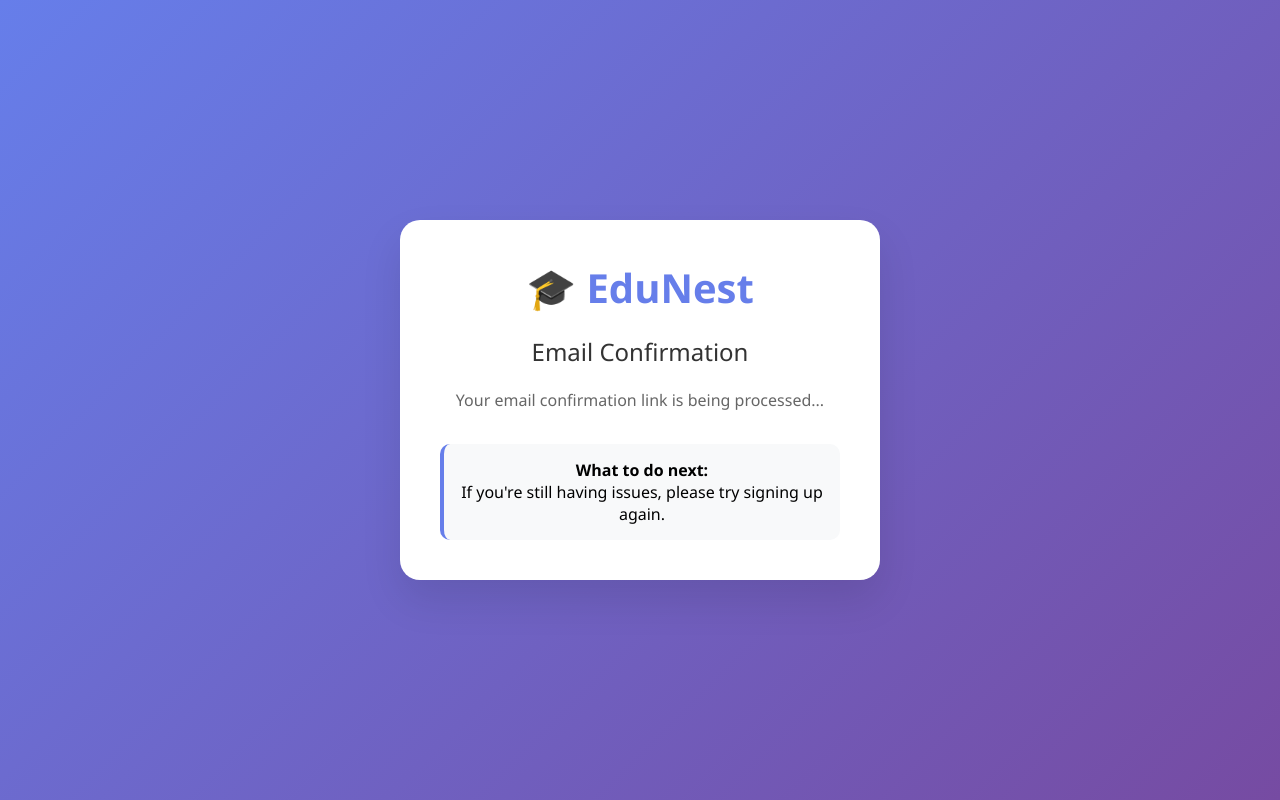
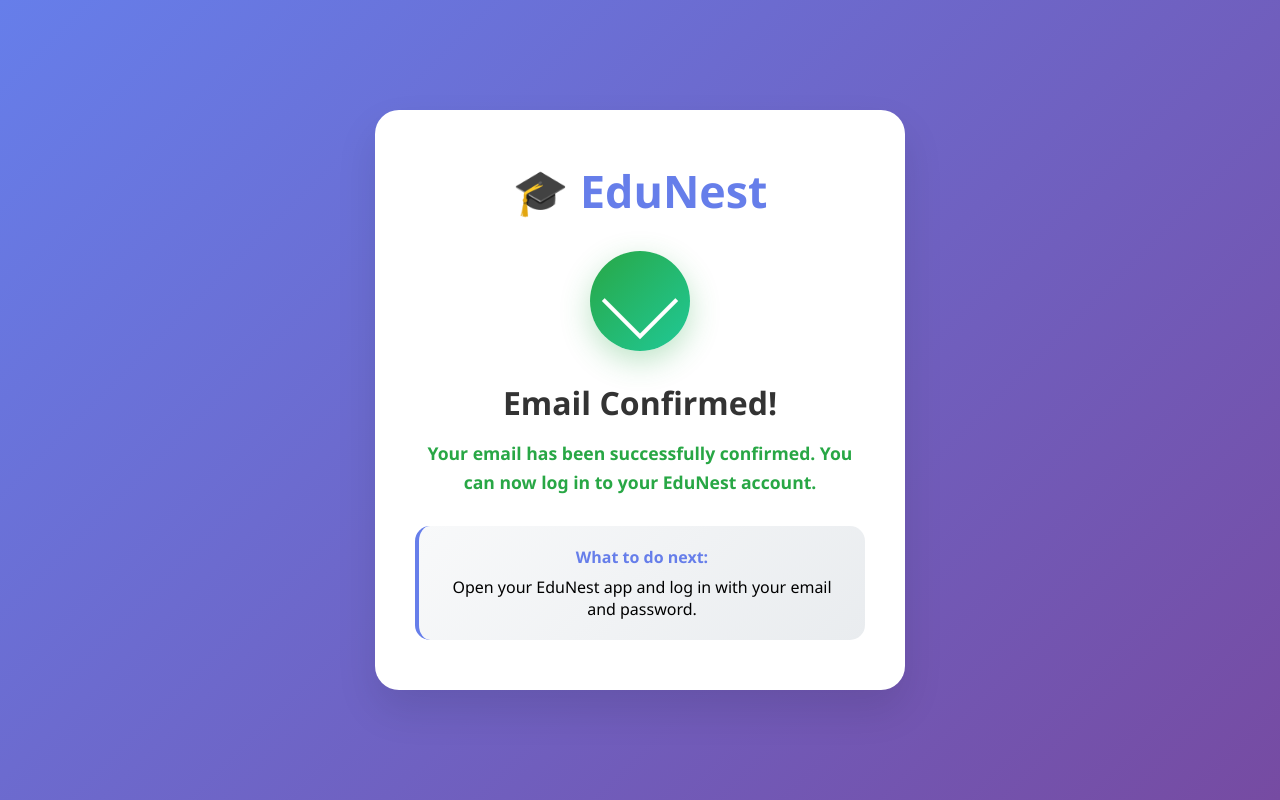
Before and after one commit to developerik8/SMS-success-screen, a plain HTML site: page index.html in a window 1280 px wide. Drawn offline with Linux system fonts and the light colour scheme.

Commit message:
Update index.html

```diff
--- a/index.html
+++ b/index.html
@@ -3,7 +3,7 @@
 <head>
     <meta charset="UTF-8">
     <meta name="viewport" content="width=device-width, initial-scale=1.0">
-    <title>Email Confirmation - EduNest</title>
+    <title>Email Confirmed - EduNest</title>
     <style>
         body {
             font-family: 'Segoe UI', Tahoma, Geneva, Verdana, sans-serif;
@@ -17,113 +17,154 @@
         }
         .container {
             background: white;
-            padding: 40px;
-            border-radius: 20px;
+            padding: 50px 40px;
+            border-radius: 24px;
             box-shadow: 0 20px 40px rgba(0,0,0,0.1);
             text-align: center;
-            max-width: 400px;
+            max-width: 450px;
             width: 90%;
+            animation: slideIn 0.6s ease-out;
+        }
+        @keyframes slideIn {
+            from {
+                opacity: 0;
+                transform: translateY(30px);
+            }
+            to {
+                opacity: 1;
+                transform: translateY(0);
+            }
         }
         .logo {
-            font-size: 2.5em;
+            font-size: 2.8em;
             font-weight: bold;
             color: #667eea;
-            margin-bottom: 20px;
+            margin-bottom: 30px;
+            animation: bounce 1s ease-in-out;
+        }
+        @keyframes bounce {
+            0%, 20%, 50%, 80%, 100% {
+                transform: translateY(0);
+            }
+            40% {
+                transform: translateY(-10px);
+            }
+            60% {
+                transform: translateY(-5px);
+            }
+        }
+        .success-icon {
+            width: 100px;
+            height: 100px;
+            background: linear-gradient(135deg, #28a745, #20c997);
+            border-radius: 50%;
+            display: flex;
+            align-items: center;
+            justify-content: center;
+            margin: 0 auto 30px;
+            animation: scaleIn 0.8s ease-out 0.3s both;
+            box-shadow: 0 10px 30px rgba(40, 167, 69, 0.3);
+        }
+        @keyframes scaleIn {
+            from {
+                opacity: 0;
+                transform: scale(0.5);
+            }
+            to {
+                opacity: 1;
+                transform: scale(1);
+            }
+        }
+        .checkmark {
+            width: 50px;
+            height: 50px;
+            border: 4px solid white;
+            border-top: none;
+            border-left: none;
+            transform: rotate(45deg);
+            animation: checkmark 0.6s ease-out 0.8s both;
+        }
+        @keyframes checkmark {
+            from {
+                opacity: 0;
+                transform: rotate(45deg) scale(0.5);
+            }
+            to {
+                opacity: 1;
+                transform: rotate(45deg) scale(1);
+            }
         }
         .title {
-            font-size: 1.5em;
+            font-size: 2em;
             color: #333;
-            margin-bottom: 20px;
+            margin-bottom: 15px;
+            font-weight: bold;
+            animation: fadeIn 0.8s ease-out 0.5s both;
+        }
+        @keyframes fadeIn {
+            from {
+                opacity: 0;
+                transform: translateY(10px);
+            }
+            to {
+                opacity: 1;
+                transform: translateY(0);
+            }
         }
         .message {
             color: #666;
             line-height: 1.6;
             margin-bottom: 30px;
+            font-size: 1.1em;
+            animation: fadeIn 0.8s ease-out 0.7s both;
         }
         .success {
             color: #28a745;
             font-weight: bold;
         }
-        .error {
-            color: #dc3545;
-            font-weight: bold;
+        .info {
+            background: linear-gradient(135deg, #f8f9fa, #e9ecef);
+            padding: 20px;
+            border-radius: 15px;
+            margin-top: 25px;
+            border-left: 4px solid #667eea;
+            animation: fadeIn 0.8s ease-out 0.9s both;
         }
-        .info {
-            background: #f8f9fa;
-            padding: 15px;
-            border-radius: 10px;
-            margin-top: 20px;
-            border-left: 4px solid #667eea;
+        .info strong {
+            color: #667eea;
+            display: block;
+            margin-bottom: 8px;
         }
-        .loading {
-            display: inline-block;
-            width: 20px;
-            height: 20px;
-            border: 3px solid #f3f3f3;
-            border-top: 3px solid #667eea;
-            border-radius: 50%;
-            animation: spin 1s linear infinite;
-            margin-right: 10px;
+        .pulse {
+            animation: pulse 2s infinite;
         }
-        @keyframes spin {
-            0% { transform: rotate(0deg); }
-            100% { transform: rotate(360deg); }
+        @keyframes pulse {
+            0% {
+                box-shadow: 0 0 0 0 rgba(102, 126, 234, 0.7);
+            }
+            70% {
+                box-shadow: 0 0 0 10px rgba(102, 126, 234, 0);
+            }
+            100% {
+                box-shadow: 0 0 0 0 rgba(102, 126, 234, 0);
+            }
         }
     </style>
 </head>
 <body>
     <div class="container">
         <div class="logo">🎓 EduNest</div>
-        <div id="content">
-            <div class="title">Email Confirmation</div>
-            <div class="message">
-                <span class="loading"></span>
-                Processing your email confirmation...
-            </div>
+        <div class="success-icon">
+            <div class="checkmark"></div>
+        </div>
+        <div class="title">Email Confirmed!</div>
+        <div class="message success">
+            Your email has been successfully confirmed. You can now log in to your EduNest account.
+        </div>
+        <div class="info">
+            <strong>What to do next:</strong>
+            Open your EduNest app and log in with your email and password.
         </div>
     </div>
-
-    <script>
-        // Get URL parameters
-        const urlParams = new URLSearchParams(window.location.search);
-        const token = urlParams.get('token');
-        const type = urlParams.get('type');
-        const error = urlParams.get('error');
-        const errorDescription = urlParams.get('error_description');
-
-        const contentDiv = document.getElementById('content');
-
-        if (error) {
-            // Show error message
-            contentDiv.innerHTML = `
-                <div class="title">Confirmation Failed</div>
-                <div class="message error">${errorDescription || 'An error occurred during email confirmation.'}</div>
-                <div class="info">
-                    <strong>What to do next:</strong><br>
-                    Please try signing up again or contact support if the problem persists.
-                </div>
-            `;
-        } else if (token && type === 'signup') {
-            // Show success message
-            contentDiv.innerHTML = `
-                <div class="title">Email Confirmed!</div>
-                <div class="message success">Your email has been successfully confirmed. You can now log in to your EduNest account.</div>
-                <div class="info">
-                    <strong>What to do next:</strong><br>
-                    Open your EduNest app and log in with your email and password.
-                </div>
-            `;
-        } else {
-            // Show generic message
-            contentDiv.innerHTML = `
-                <div class="title">Email Confirmation</div>
-                <div class="message">Your email confirmation link is being processed...</div>
-                <div class="info">
-                    <strong>What to do next:</strong><br>
-                    If you're still having issues, please try signing up again.
-                </div>
-            `;
-        }
-    </script>
 </body>
 </html>
```
